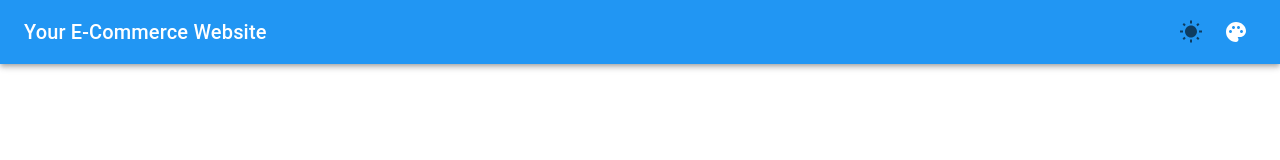
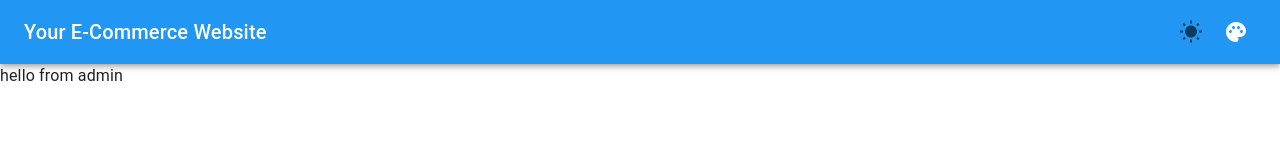
Before and after one commit to shahzad7886/shahzada, a React (Create React App) app: page /admin in a window 1280 px wide. Shown: the top 160 px of the page. Built offline with nearby package versions, Linux system fonts and the light colour scheme.

Commit message:
admin created

```diff
--- a/src/App.js
+++ b/src/App.js
@@ -7,6 +7,7 @@ import { BrowserRouter, Route, Routes } from 'react-router-dom';
 import  Home  from './pages/home';
 import About from './pages/About';
 import Product from './pages/product';
+import Admin from './dasboard/Admin.js';
 function App() {
  // State for theme color
  const savedThemeColor = localStorage.getItem('selectedThemeColor') || '#2196F3';
@@ -113,6 +114,7 @@ function App() {
    <Route path="/" Component={Home}/>
      <Route path="/about" Component={About}/>
      <Route path="/product" Component={Product}/>
+     <Route path="/admin" Component={Admin}/>
     </Routes>
 
 </BrowserRouter>
--- /dev/null
+++ b/src/dasboard/Admin.js
@@ -0,0 +1,9 @@
+import React from 'react'
+
+export default function Admin() {
+  return (
+    <div>
+      hello from admin
+    </div>
+  )
+}
```
